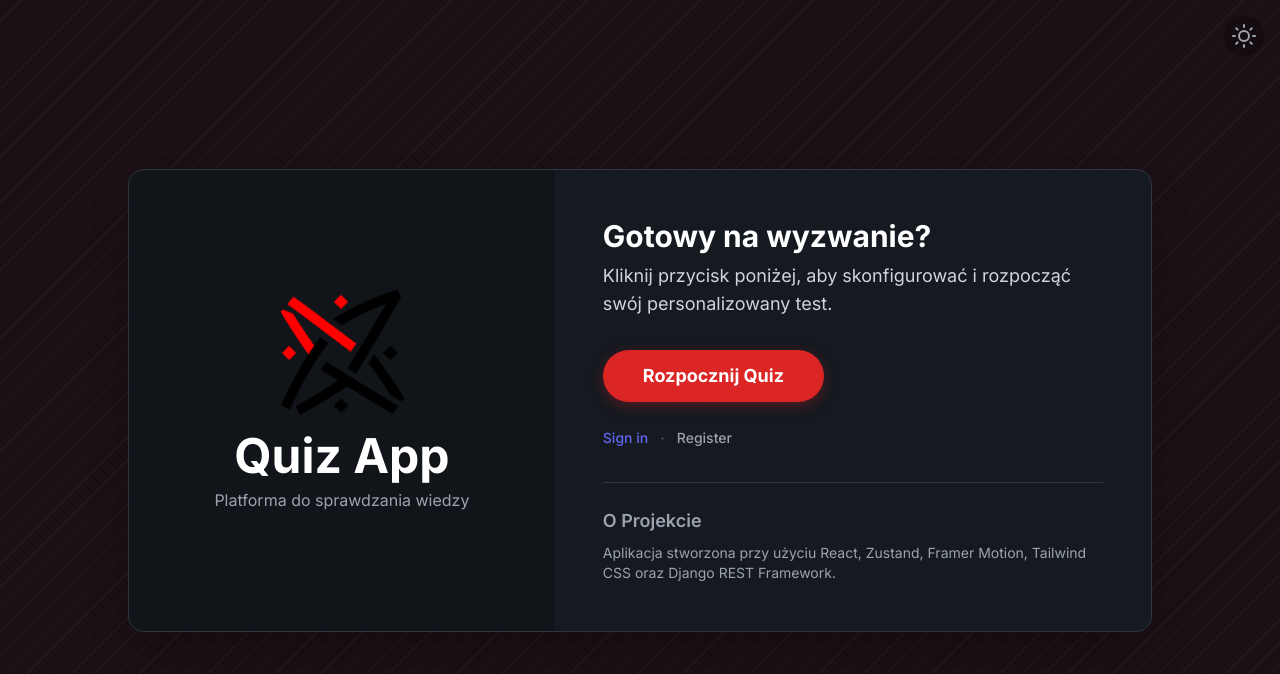
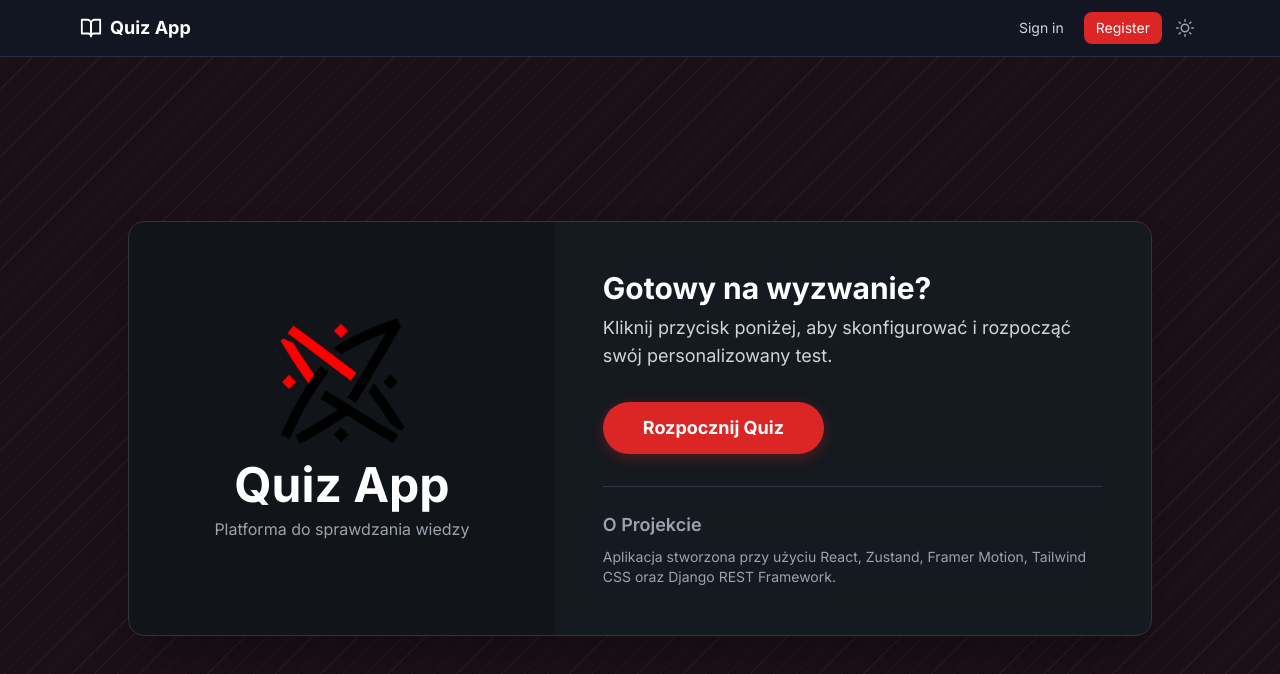
Before and after one commit to R-Scibor/Quiz-App, a React (Vite) app in the folder frontend/: page / in a window 1280 px wide. Shown: the top 674 px of the page. Built offline with nearby package versions, Linux system fonts and the light colour scheme.

Commit message:
feat: add Navbar component and replace per-page back/auth buttons with it

```diff
--- a/frontend/src/App.jsx
+++ b/frontend/src/App.jsx
@@ -9,7 +9,7 @@ import LoginPage from './pages/LoginPage';
 import RegisterPage from './pages/RegisterPage';
 import StatsPage from './pages/StatsPage';
 import StudySetupPage from './pages/StudySetupPage';
-import ThemeSwitcher from './components/ThemeSwitcher';
+import Navbar from './components/Navbar';
 import ErrorBoundary from './components/ErrorBoundary';
 import { motion, AnimatePresence } from 'framer-motion';
 
@@ -48,13 +48,14 @@ function App() {
 
     return (
         <ErrorBoundary>
-            <div className="relative flex items-center justify-center min-h-screen p-4 transition-colors duration-300 overflow-hidden">
+            <div className="relative flex flex-col min-h-screen overflow-hidden transition-colors duration-300">
                 <AnimatePresence>
                     {theme === 'dark' ? <DarkModeBackground /> : <LightModeBackground />}
                 </AnimatePresence>
 
-               <ThemeSwitcher />
+                <Navbar />
 
+                <div className="relative z-10 flex-1 flex items-center justify-center p-4">
                     <AnimatePresence mode="wait">
                         <motion.div
                             key={view}
@@ -62,12 +63,13 @@ function App() {
                             animate={{ opacity: 1, y: 0 }}
                             exit={{ opacity: 0, y: -30 }}
                             transition={{ duration: 0.3, ease: 'easeInOut' }}
-                        className="z-10" // Dodajemy z-index, aby karty były nad tłem
+                            className="w-full"
                         >
                             {renderView()}
                         </motion.div>
                     </AnimatePresence>
                 </div>
+            </div>
         </ErrorBoundary>
     );
 }
--- /dev/null
+++ b/frontend/src/components/Navbar.jsx
@@ -0,0 +1,114 @@
+import React from 'react';
+import useTestStore from '../store/testStore';
+
+const SunIcon = () => (
+    <svg xmlns="http://www.w3.org/2000/svg" width="18" height="18" viewBox="0 0 24 24" fill="none" stroke="currentColor" strokeWidth="2" strokeLinecap="round" strokeLinejoin="round">
+        <circle cx="12" cy="12" r="5"></circle>
+        <line x1="12" y1="1" x2="12" y2="3"></line><line x1="12" y1="21" x2="12" y2="23"></line>
+        <line x1="4.22" y1="4.22" x2="5.64" y2="5.64"></line><line x1="18.36" y1="18.36" x2="19.78" y2="19.78"></line>
+        <line x1="1" y1="12" x2="3" y2="12"></line><line x1="21" y1="12" x2="23" y2="12"></line>
+        <line x1="4.22" y1="19.78" x2="5.64" y2="18.36"></line><line x1="18.36" y1="5.64" x2="19.78" y2="4.22"></line>
+    </svg>
+);
+
+const MoonIcon = () => (
+    <svg xmlns="http://www.w3.org/2000/svg" width="18" height="18" viewBox="0 0 24 24" fill="none" stroke="currentColor" strokeWidth="2" strokeLinecap="round" strokeLinejoin="round">
+        <path d="M21 12.79A9 9 0 1 1 11.21 3 7 7 0 0 0 21 12.79z"></path>
+    </svg>
+);
+
+const Navbar = () => {
+    const {
+        user, studyQueueCount, theme,
+        goToHome, goToStats, goToStudySetup, goToLogin, goToRegister, logout, toggleTheme,
+    } = useTestStore();
+
+    const handleStudyClick = () => {
+        goToStudySetup();
+    };
+
+    return (
+        <nav className="sticky top-0 z-20 w-full bg-white/80 dark:bg-gray-900/80 backdrop-blur-sm border-b border-gray-200/60 dark:border-gray-700/60">
+            <div className="max-w-6xl mx-auto px-4 py-3 flex items-center justify-between">
+                {/* Logo */}
+                <button
+                    onClick={goToHome}
+                    className="flex items-center gap-2 font-bold text-lg text-gray-800 dark:text-white hover:text-brand-primary dark:hover:text-brand-primary transition-colors"
+                >
+                    <svg xmlns="http://www.w3.org/2000/svg" width="22" height="22" viewBox="0 0 24 24" fill="none" stroke="currentColor" strokeWidth="2" strokeLinecap="round" strokeLinejoin="round">
+                        <path d="M2 3h6a4 4 0 0 1 4 4v14a3 3 0 0 0-3-3H2z"></path>
+                        <path d="M22 3h-6a4 4 0 0 0-4 4v14a3 3 0 0 1 3-3h7z"></path>
+                    </svg>
+                    <span className="hidden sm:inline">Quiz App</span>
+                </button>
+
+                {/* Right side */}
+                <div className="flex items-center gap-2">
+                    {user ? (
+                        <>
+                            {/* Stats */}
+                            <button
+                                onClick={goToStats}
+                                className="text-sm px-3 py-1.5 rounded-lg text-gray-600 dark:text-gray-300 hover:bg-gray-100 dark:hover:bg-gray-800 transition-colors"
+                            >
+                                Stats
+                            </button>
+
+                            {/* Study mode with badge */}
+                            <button
+                                onClick={handleStudyClick}
+                                className="relative text-sm px-3 py-1.5 rounded-lg text-gray-600 dark:text-gray-300 hover:bg-gray-100 dark:hover:bg-gray-800 transition-colors"
+                            >
+                                Study
+                                {studyQueueCount > 0 && (
+                                    <span className="absolute -top-1 -right-1 min-w-[18px] h-[18px] flex items-center justify-center text-[10px] font-bold bg-brand-primary text-white rounded-full px-1">
+                                        {studyQueueCount > 99 ? '99+' : studyQueueCount}
+                                    </span>
+                                )}
+                            </button>
+
+                            {/* Username chip */}
+                            <span className="hidden sm:inline-block text-xs px-2.5 py-1 rounded-full bg-gray-100 dark:bg-gray-800 text-gray-600 dark:text-gray-400 font-medium">
+                                {user.username}
+                            </span>
+
+                            {/* Sign out */}
+                            <button
+                                onClick={logout}
+                                className="text-sm px-3 py-1.5 rounded-lg text-gray-400 hover:text-gray-700 dark:hover:text-gray-200 hover:bg-gray-100 dark:hover:bg-gray-800 transition-colors"
+                            >
+                                Sign out
+                            </button>
+                        </>
+                    ) : (
+                        <>
+                            <button
+                                onClick={goToLogin}
+                                className="text-sm px-3 py-1.5 rounded-lg text-gray-600 dark:text-gray-300 hover:bg-gray-100 dark:hover:bg-gray-800 transition-colors"
+                            >
+                                Sign in
+                            </button>
+                            <button
+                                onClick={goToRegister}
+                                className="text-sm px-3 py-1.5 rounded-lg bg-brand-primary text-white hover:opacity-90 transition-opacity"
+                            >
+                                Register
+                            </button>
+                        </>
+                    )}
+
+                    {/* Theme toggle */}
+                    <button
+                        onClick={toggleTheme}
+                        className="p-1.5 rounded-lg text-gray-400 hover:text-gray-700 dark:hover:text-gray-200 hover:bg-gray-100 dark:hover:bg-gray-800 transition-colors"
+                        aria-label="Toggle theme"
+                    >
+                        {theme === 'light' ? <MoonIcon /> : <SunIcon />}
+                    </button>
+                </div>
+            </div>
+        </nav>
+    );
+};
+
+export default Navbar;
--- a/frontend/src/pages/HomePage.jsx
+++ b/frontend/src/pages/HomePage.jsx
@@ -3,7 +3,7 @@ import useTestStore from '../store/testStore';
 import { motion } from 'framer-motion';
 
 const HomePage = () => {
-    const { goToSetup, goToLogin, goToRegister, logout, user, goToStats, goToStudySetup, fetchStudyStats, studyQueueCount } = useTestStore();
+    const { goToSetup, user, goToStats, goToStudySetup, fetchStudyStats, studyQueueCount } = useTestStore();
 
     useEffect(() => {
         fetchStudyStats();
@@ -104,38 +104,6 @@ const HomePage = () => {
                         )}
                     </motion.div>
 
-                    <motion.div variants={itemVariants} className="mt-6">
-                        {user ? (
-                            <div className="flex items-center gap-4">
-                                <span className="text-gray-600 dark:text-gray-300 text-sm">
-                                    Logged in as <span className="font-semibold text-gray-800 dark:text-white">{user.username}</span>
-                                </span>
-                                <button
-                                    onClick={logout}
-                                    className="text-sm text-gray-400 hover:text-red-400 transition-colors"
-                                >
-                                    Sign out
-                                </button>
-                            </div>
-                        ) : (
-                            <div className="flex gap-3">
-                                <button
-                                    onClick={goToLogin}
-                                    className="text-sm font-medium text-indigo-500 hover:text-indigo-400 transition-colors"
-                                >
-                                    Sign in
-                                </button>
-                                <span className="text-gray-300 dark:text-gray-600">·</span>
-                                <button
-                                    onClick={goToRegister}
-                                    className="text-sm font-medium text-gray-500 dark:text-gray-400 hover:text-gray-700 dark:hover:text-gray-200 transition-colors"
-                                >
-                                    Register
-                                </button>
-                            </div>
-                        )}
-                    </motion.div>
-
                     <motion.div variants={itemVariants} className="mt-8 pt-6 border-t border-gray-200 dark:border-card-border">
                         <h3 className="text-lg font-semibold text-gray-700 dark:text-gray-400 mb-2">O Projekcie</h3>
                         <p className="text-gray-600 dark:text-gray-400 text-sm">
--- a/frontend/src/pages/StudySetupPage.jsx
+++ b/frontend/src/pages/StudySetupPage.jsx
@@ -109,19 +109,6 @@ const StudySetupPage = () => {
             transition={{ duration: 0.5 }}
             className="main-card bg-white dark:bg-card-bg w-full max-w-2xl mx-auto p-8 md:p-12 text-center"
         >
-            {/* Back button */}
-            <div className="w-full flex justify-start mb-6">
-                <motion.button
-                    onClick={resetTest}
-                    whileHover={{ scale: 1.05 }}
-                    whileTap={{ scale: 0.95 }}
-                    className="flex items-center gap-2 text-sm text-gray-500 dark:text-gray-400 hover:text-brand-primary dark:hover:text-brand-primary transition-colors"
-                >
-                    <svg xmlns="http://www.w3.org/2000/svg" width="16" height="16" viewBox="0 0 24 24" fill="none" stroke="currentColor" strokeWidth="2" strokeLinecap="round" strokeLinejoin="round"><line x1="19" y1="12" x2="5" y2="12"></line><polyline points="12 19 5 12 12 5"></polyline></svg>
-                    Back to home
-                </motion.button>
-            </div>
-
             <h1 className="text-4xl font-bold text-gray-800 dark:text-white mb-2">Study Mode</h1>
             <p className="text-gray-600 dark:text-gray-300 mb-8">Review questions based on your spaced repetition schedule.</p>
 
```
Also changed, not shown: frontend/src/pages/TestSetupPage.jsx (+0 -12 lines). Lines whose indentation alone changed are shown as unchanged.
